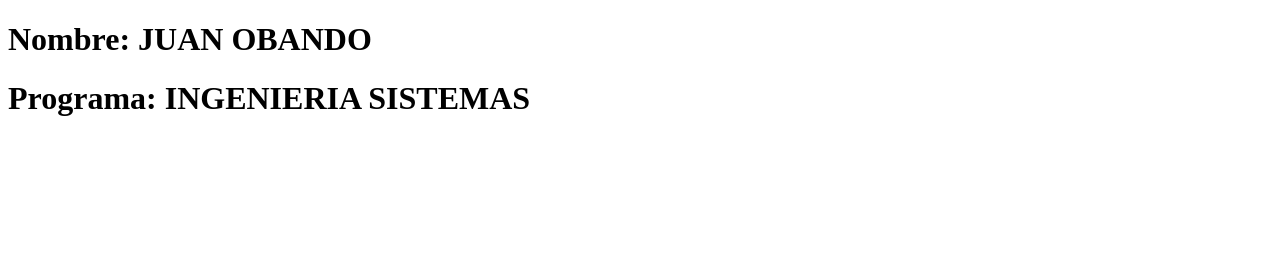
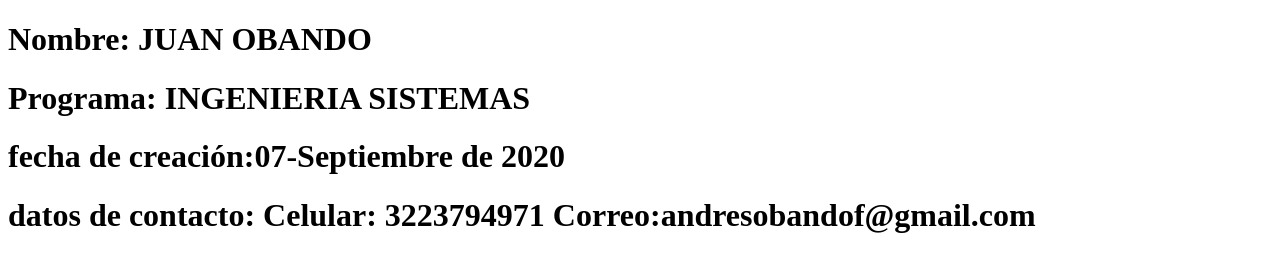
Before and after one commit to JuanAndresObando/DSW-JuanObando, a plain HTML site: page index.html in a window 1280 px wide. Drawn offline with Linux system fonts and the light colour scheme.

Commit message:
Update index.html
Ajuste final

```diff
--- a/index.html
+++ b/index.html
@@ -9,6 +9,10 @@
 
     <h1>Nombre: JUAN OBANDO</h1>
     <h1>Programa: INGENIERIA SISTEMAS</h1>
+    <h1>fecha de  creación:07-Septiembre de 2020</h1>
+    <h1>datos de contacto:
+        Celular: 3223794971
+        Correo:andresobandof@gmail.com </h1>
 
 
 </body>
```
